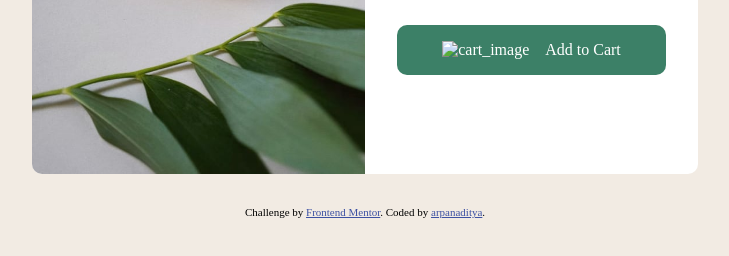
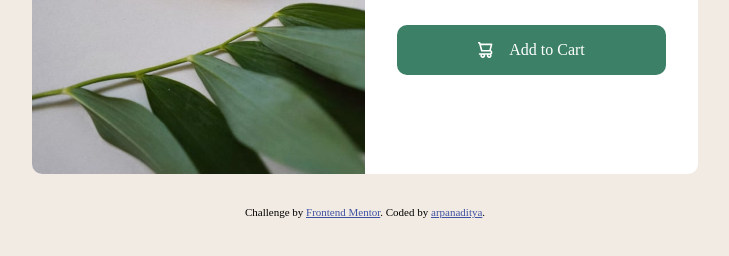
Before and after one commit to arpanaditya/E-Learning-Landing-Page-Frontend-Mentor, a plain HTML site: page index.html in a window 1280 px wide. Shown: the part 464-720 px from the top of the page, without its empty margins (275-1004 px from the left). Drawn offline with Linux system fonts and the light colour scheme; the site is published under a folder, as on GitHub Pages, so addresses that start at the root find nothing; a web font is replaced by a local one.

Commit message:
fix: update image path

```diff
--- a/index.html
+++ b/index.html
@@ -42,7 +42,7 @@
         <p class="old_price">$169.99</p>
       </div>
       <button class="btn">
-        <img src="/images/icon-cart.svg" alt="cart_image">
+        <img src="./images/icon-cart.svg" alt="cart_image">
         Add to Cart
       </button>
     </div>
```
